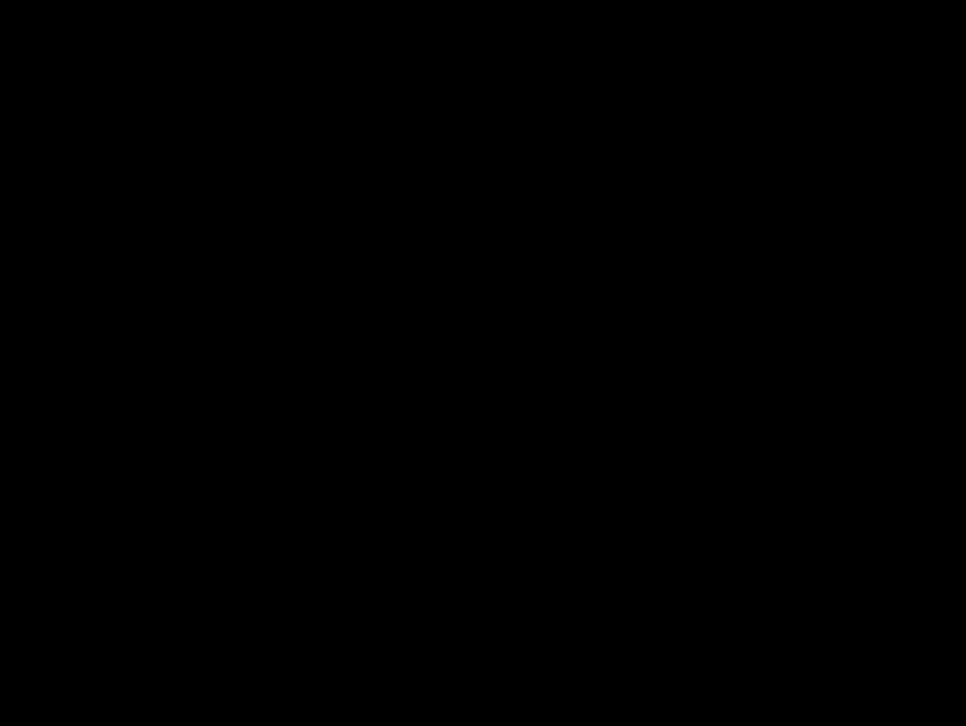
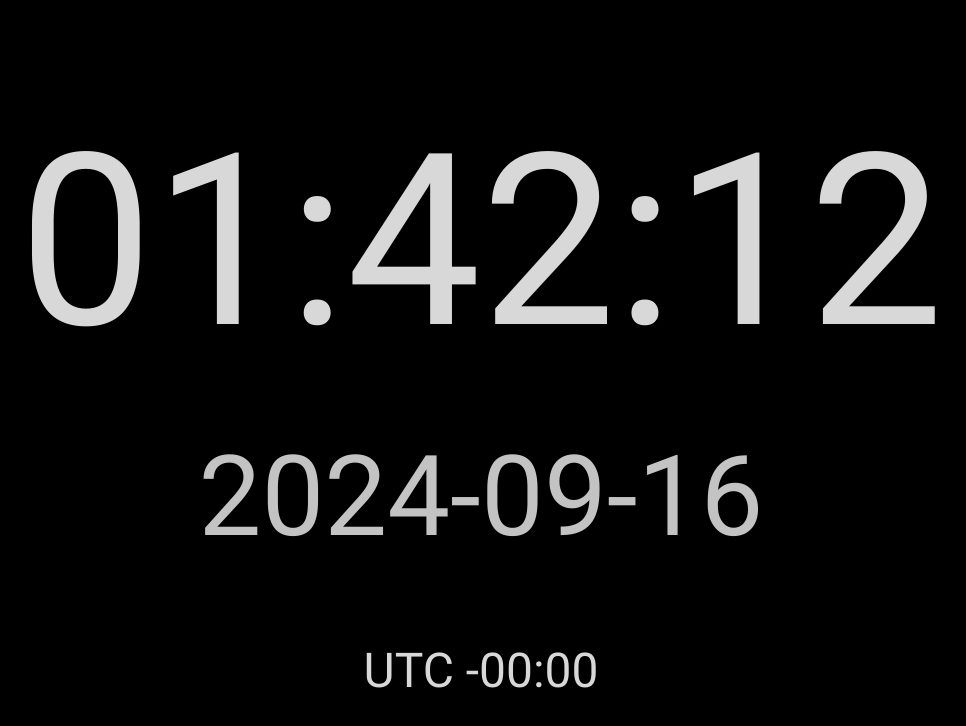
Before and after one commit to alexbdaniel/clock, a plain HTML site: page index.html in a window 1280 px wide. Shown: the whole page, without its empty margins (159-1125 px from the left). Drawn offline with Linux system fonts and the light colour scheme.

Commit message:
font color white

```diff
--- a/styles.css
+++ b/styles.css
@@ -29,7 +29,7 @@ body {
 
 
 span {
-  /* color: rgb(216, 216, 216); */
+  color: rgb(216, 216, 216);
 }
 
 .clock-container {
@@ -65,5 +65,5 @@ span {
 }
 
 .date-container > span {
-  /* color: rgb(195, 195, 195); */
+  color: rgb(195, 195, 195);
 }
```
